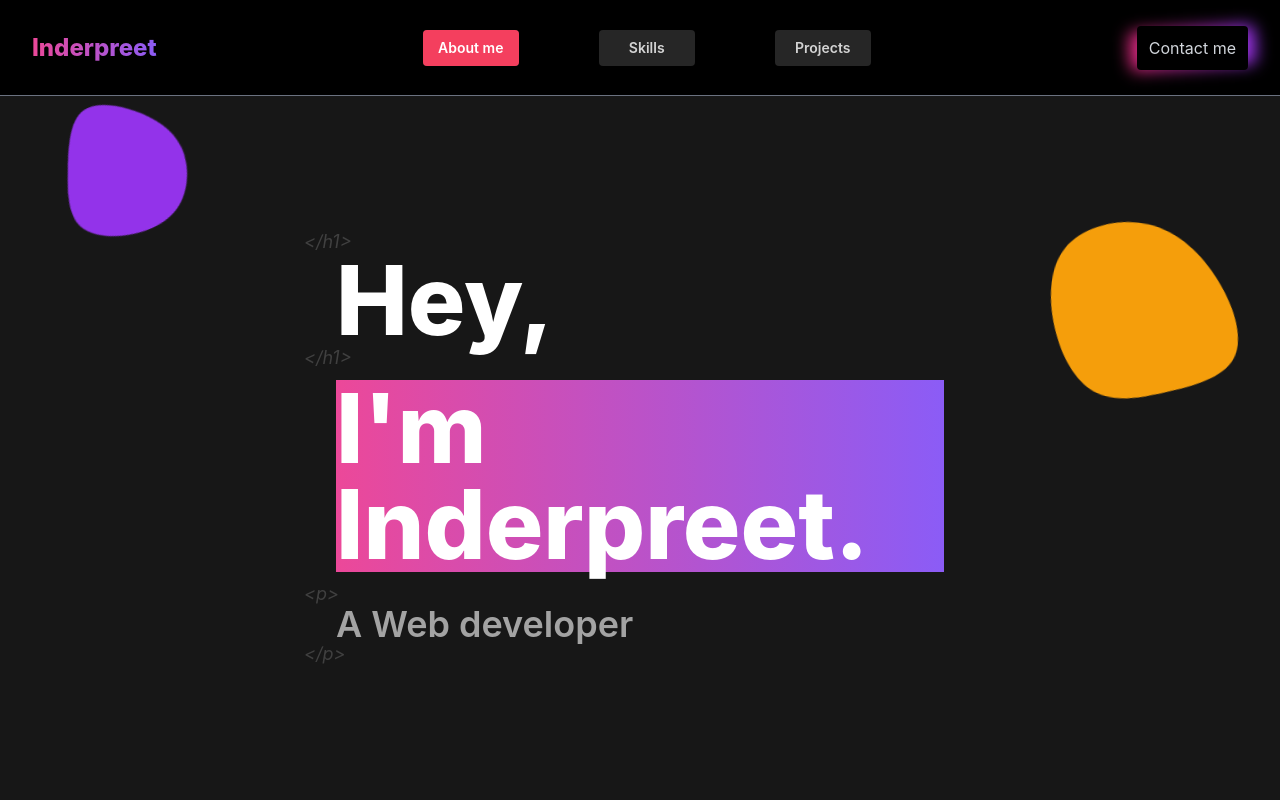
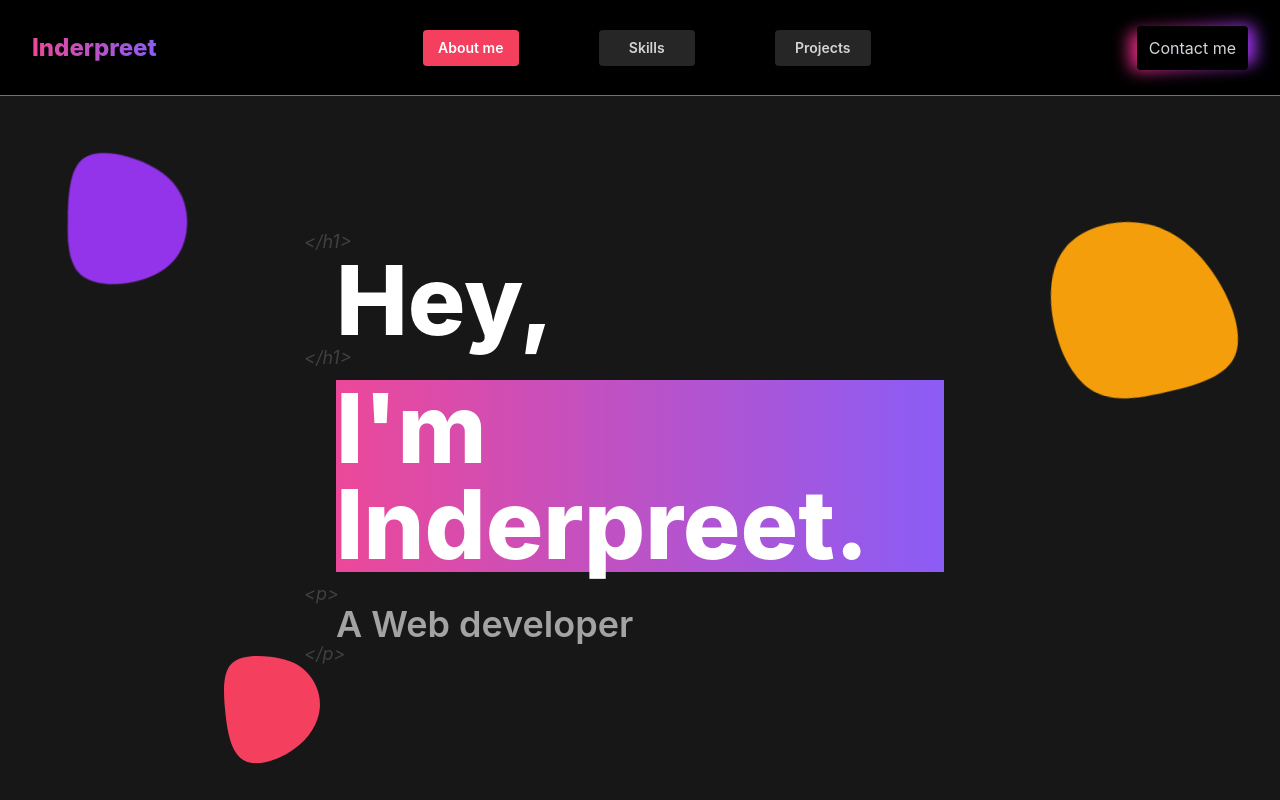
Before and after one commit to Inderpreet-React/portfolio, a React (Create React App) app: page / in a window 1280 px wide. Built offline with nearby package versions, Linux system fonts and the light colour scheme.

Commit message:
updated blobs

```diff
--- a/src/components/AboutMe.js
+++ b/src/components/AboutMe.js
@@ -1,6 +1,7 @@
 import React from "react";
 import PurpleBlob from "./PurpleBlob";
 import YellowBlob from "./YellowBlob";
+import PinkBlob from "./PinkBlob";
 import { motion } from "framer-motion";
 
 export default function AboutMe() {
@@ -10,7 +11,7 @@ export default function AboutMe() {
 			animate={{ opacity: 1 }}
 			exit={{ opacity: 0 }}
 		>
-			<div className="relative flex h-screen flex-col bg-neutral-900 pt-24 text-white">
+			<div className="relative flex h-screen flex-col overflow-hidden bg-neutral-900 pt-24 text-white">
 				<div className="relative flex h-full w-full flex-col items-center justify-center gap-8 p-4 md:p-8">
 					<h1 className="relative w-full text-left text-6xl font-extrabold md:w-1/2 md:text-8xl">
 						<span className="absolute -top-6 -left-2 text-lg font-normal italic text-neutral-700 md:-left-8">
@@ -36,6 +37,7 @@ export default function AboutMe() {
 				</div>
 				<PurpleBlob />
 				<YellowBlob />
+				<PinkBlob />
 			</div>
 		</motion.div>
 	);
--- /dev/null
+++ b/src/components/PinkBlob.js
@@ -0,0 +1,14 @@
+import React from "react";
+
+export default function PinkBlob() {
+	return (
+		<div
+			class="tk-blob"
+			className="absolute top-64 left-auto bottom-auto right-2 h-16 w-16 fill-rose-500 md:left-56 md:bottom-12 md:right-auto md:top-auto md:h-24 md:w-24"
+		>
+			<svg xmlns="http://www.w3.org/2000/svg" viewBox="0 0 319.2 356.7">
+				<path d="M271.9 50.3c30.6 29.3 51.3 75.5 46.6 123.9-4.6 48.4-34.6 99-86.5 136.3s-125.6 61.4-168.3 35.3S9.4 243.5 3.4 177.3C-2.7 111.2-3.1 55.2 24 26.7 51.1-1.9 105.9-2.9 153.4 2.8c47.6 5.8 88 18.2 118.5 47.5z"></path>
+			</svg>
+		</div>
+	);
+}
--- a/src/components/PurpleBlob.js
+++ b/src/components/PurpleBlob.js
@@ -2,7 +2,7 @@ import React from "react";
 
 export default function PurpleBlob() {
 	return (
-		<div className="tk-blob absolute left-12 top-24 h-36 w-36 fill-purple-600">
+		<div className="tk-blob absolute left-12 top-36 h-36 w-36 fill-purple-600">
 			<svg xmlns="http://www.w3.org/2000/svg" viewBox="0 0 440.7 428.7">
 				<path d="M410.6 78.8c36 52.5 36.1 126 19.2 194C412.9 340.7 379 403 330 421.9c-49 19-113.1-5.3-178.6-34C85.8 359.2 18.7 326.1 3.5 276.4-11.7 226.7 25 160.3 71.7 105.3 118.3 50.3 174.8 6.8 239 .7c64.1-6 135.7 25.5 171.6 78.1z"></path>
 			</svg>
```
